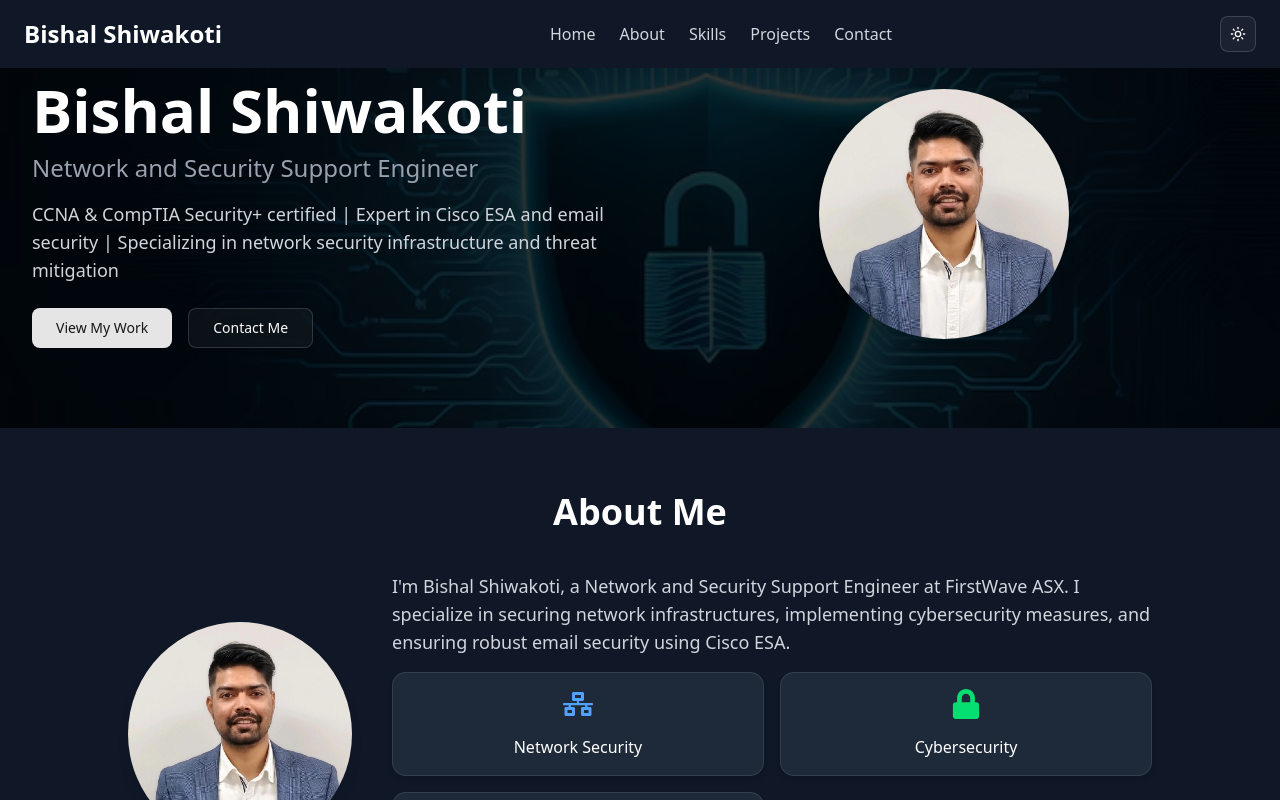
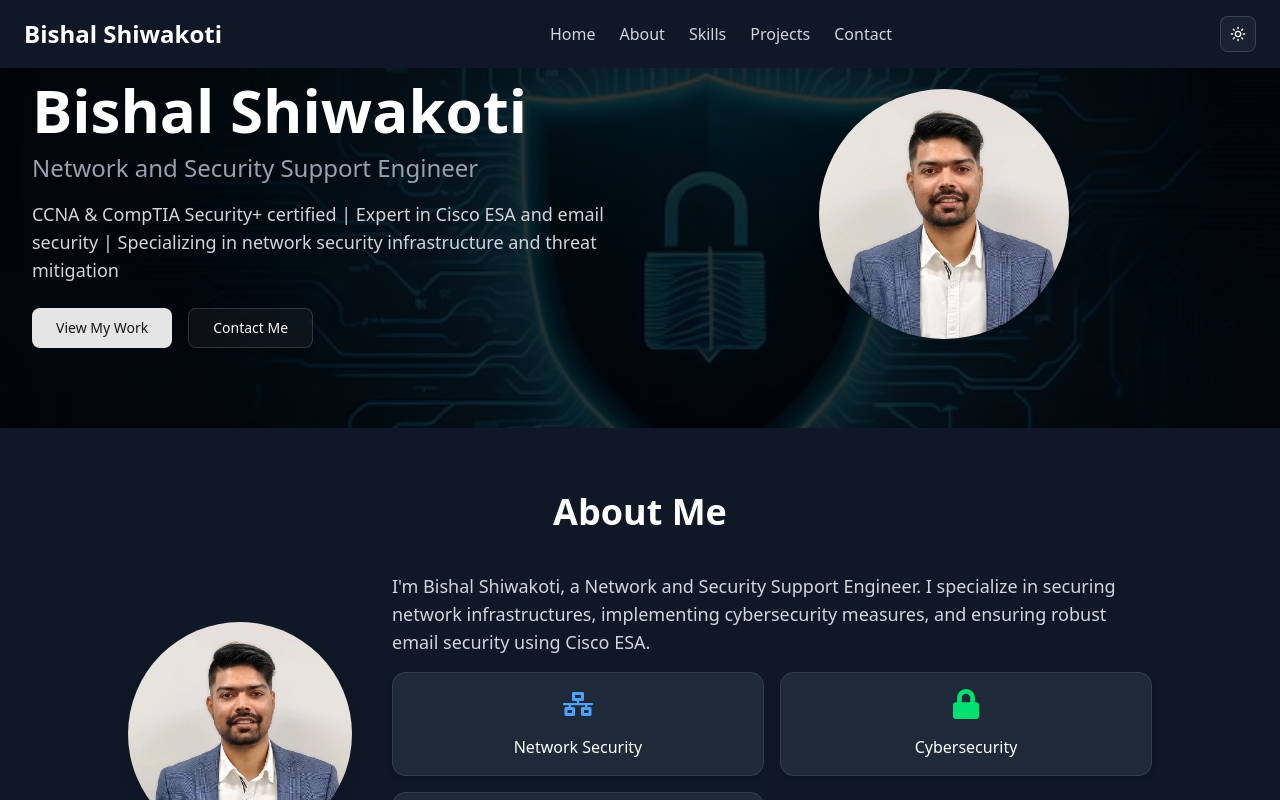
Before and after one commit to manutdmohit/Bishal-Shiwakoti-Portfolio, a Next.js app: page / in a window 1280 px wide. Shown: the top 800 px of the page. Built offline with nearby package versions, Linux system fonts and the light colour scheme.

Commit message:
Update About.tsx

```diff
--- a/components/About.tsx
+++ b/components/About.tsx
@@ -48,8 +48,7 @@ const About = () => {
             transition={{ duration: 0.5 }}
           >
             <p className="text-gray-700 dark:text-gray-300 text-lg">
-              I'm Bishal Shiwakoti, a Network and Security Support Engineer at
-              FirstWave ASX. I specialize in securing network infrastructures,
+              I'm Bishal Shiwakoti, a Network and Security Support Engineer. I specialize in securing network infrastructures,
               implementing cybersecurity measures, and ensuring robust email
               security using Cisco ESA.
             </p>
```
